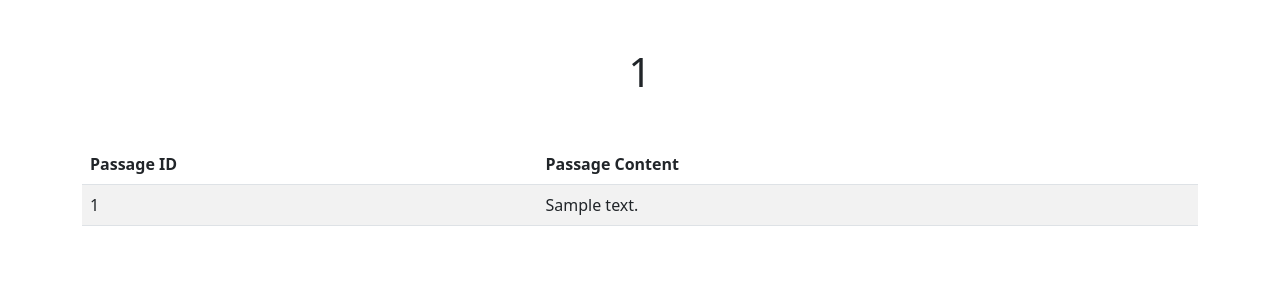
After one commit to Chuenpoly/passage-based-search-engine, a Flask app: template templates/document.html in a window 1280 px wide. The commit adds this page. Shown: the top 300 px of the page. Run offline with Flask 3, Linux system fonts and the light colour scheme; the template is opened without the code that fills it: most values are stand-ins (such as "Sample title", 1, 10 or a date in 2020).

Commit message:
add url, add documeent webpage, add document fetch function, add jsonlines dependency

```diff
--- a/app.py
+++ b/app.py
@@ -1,6 +1,7 @@
 from flask import Flask, render_template, request
 from pyserini.search.lucene import LuceneSearcher
 import time
+import jsonlines
 
 app = Flask(__name__)
 
@@ -68,5 +69,25 @@ def index():
 
     return render_template('index.html')
 
+@app.route('/document/<document_id>')
+def document_page(document_id):
+    document_data = get_document(document_id)
+    if document_data is None:
+        return 'Document not found'
+
+    return render_template('document.html', document=document_data, document_id=document_id)
+
+def get_document(document_id):
+    passages = []
+    with jsonlines.open('collection/processing/jsonl_file/webap_docid_content.jsonl') as reader:
+        for document in reader:
+            if document['id'].startswith(document_id):
+                passage_id = document['id'].split('-')[-1]
+                passage_text = document['contents']
+                passages.append({'id': passage_id, 'text': passage_text})
+    if passages:
+        return passages
+    return None
+
 if __name__ == "__main__":
     app.run(debug=True)
--- a/requirements.txt
+++ b/requirements.txt
@@ -1,5 +1,6 @@
 annotated-types==0.6.0
 anyio==4.3.0
+attrs==23.2.0
 blinker==1.7.0
 blis==0.7.11
 catalogue==2.0.10
@@ -29,6 +30,7 @@ idna==3.6
 itsdangerous==2.1.2
 Jinja2==3.1.3
 joblib==1.3.2
+jsonlines==4.0.0
 langcodes==3.3.0
 lightgbm==4.3.0
 MarkupSafe==2.1.5
--- /dev/null
+++ b/templates/document.html
@@ -0,0 +1,41 @@
+<!DOCTYPE html>
+<html lang="en">
+<head>
+    <meta charset="UTF-8">
+    <meta name="viewport" content="width=device-width, initial-scale=1.0">
+    <meta http-equiv="X-UA-Compatible" content="ie=edge">
+
+    <!-- Bootstrap CSS -->
+    <link rel="stylesheet" href="https://cdn.jsdelivr.net/npm/bootstrap@5.3.0/dist/css/bootstrap.min.css">
+    <link rel="stylesheet" href="https://cdn.jsdelivr.net/npm/bootstrap-icons@1.11.3/font/bootstrap-icons.min.css">
+
+    <title>Passage-based Document Search Engine</title>
+</head>
+
+<body>
+    <div class="container">
+        <h1 class="mt-5 d-flex justify-content-center">{{ document_id }}</h1>
+
+        <table class="table table-striped mt-5">
+            <thead>
+                <tr>
+                    <th>Passage ID</th>
+                    <th>Passage Content</th>
+                </tr>
+            </thead>
+            <tbody>
+                {% for passage in document %}
+                <tr>
+                    <td>{{ passage.id }}</td>
+                    <td>{{ passage.text }}</td>
+                </tr>
+                {% endfor %}
+            </tbody>
+        </table>
+    </div>
+
+    <!-- Bootstrap JS -->
+    <script src="https://cdn.jsdelivr.net/npm/bootstrap@5.3.0/dist/js/bootstrap.bundle.min.js"></script>
+
+</body>
+</html>
--- a/templates/index.html
+++ b/templates/index.html
@@ -54,7 +54,9 @@
                             <tr class="resultRow">
                                 {% set columns = result.strip().split(' ') %}
                                 <td class="text-center">{{ columns[0] }}</td>
-                                <td class="text-center">{{ columns[1] }}</td>
+                                <td class="text-center">
+                                    <a href="/document/{{ columns[1] }}">{{ columns[1] }}</a>
+                                </td>
                                 <td class="text-center">{{ columns[2] }}</td>
                                 <td class="text-center">{{ columns[3] }}</td>
                             </tr>
```
